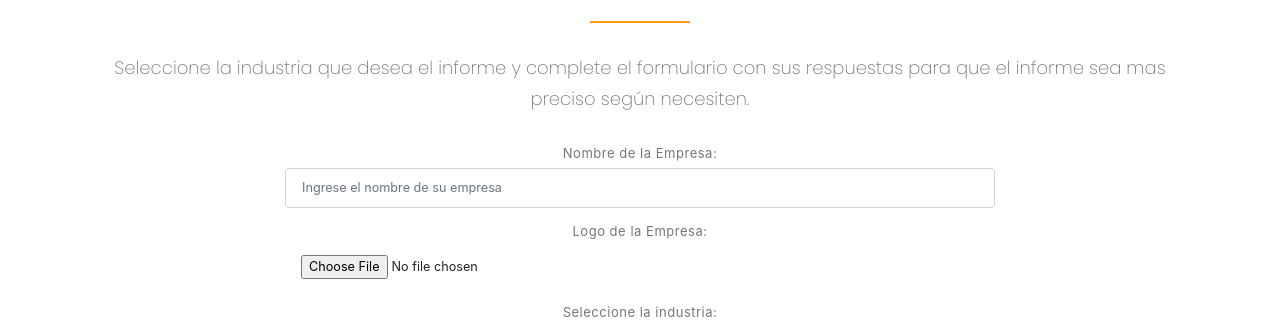
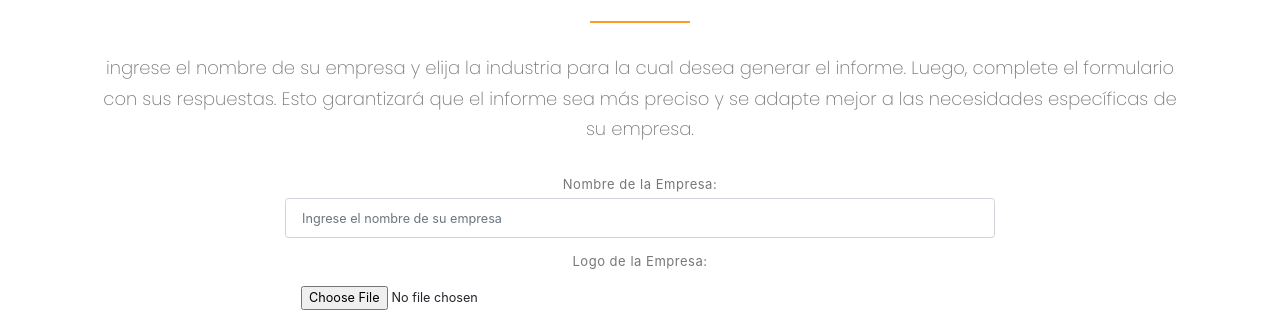
Before and after one commit to calimeira/analytics, a website: page quest.html in a window 1280 px wide. Shown: the part 262-588 px from the top of the page. Drawn offline with Linux system fonts and the light colour scheme; files whose address does not match are found by name; a web font is replaced by a local one.

Commit message:
Update quest.html

```diff
--- a/quest.html
+++ b/quest.html
@@ -150,7 +150,7 @@
                 <div class="container">
                     <div class="heading-text heading-section text-center">
                         <h2>Completar</h2>
-                        <p>Seleccione la industria que desea el informe y complete el formulario con sus respuestas para que el informe sea mas preciso según necesiten.</p>
+                        <p>ingrese el nombre de su empresa y elija la industria para la cual desea generar el informe. Luego, complete el formulario con sus respuestas. Esto garantizará que el informe sea más preciso y se adapte mejor a las necesidades específicas de su empresa.</p>
                     </div>
                     <div class="row">
                         <div class="col-lg-8 mx-auto">
```
